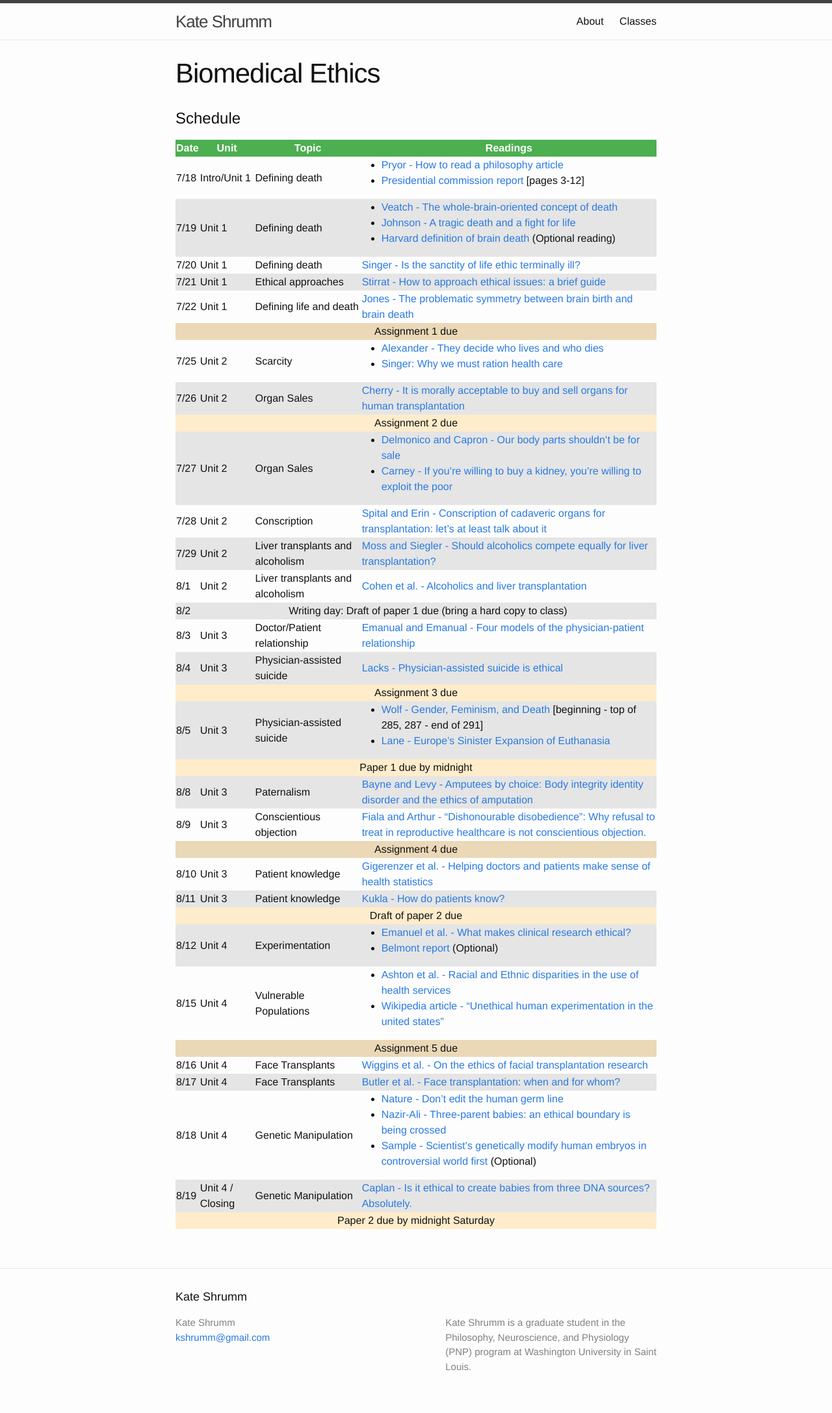
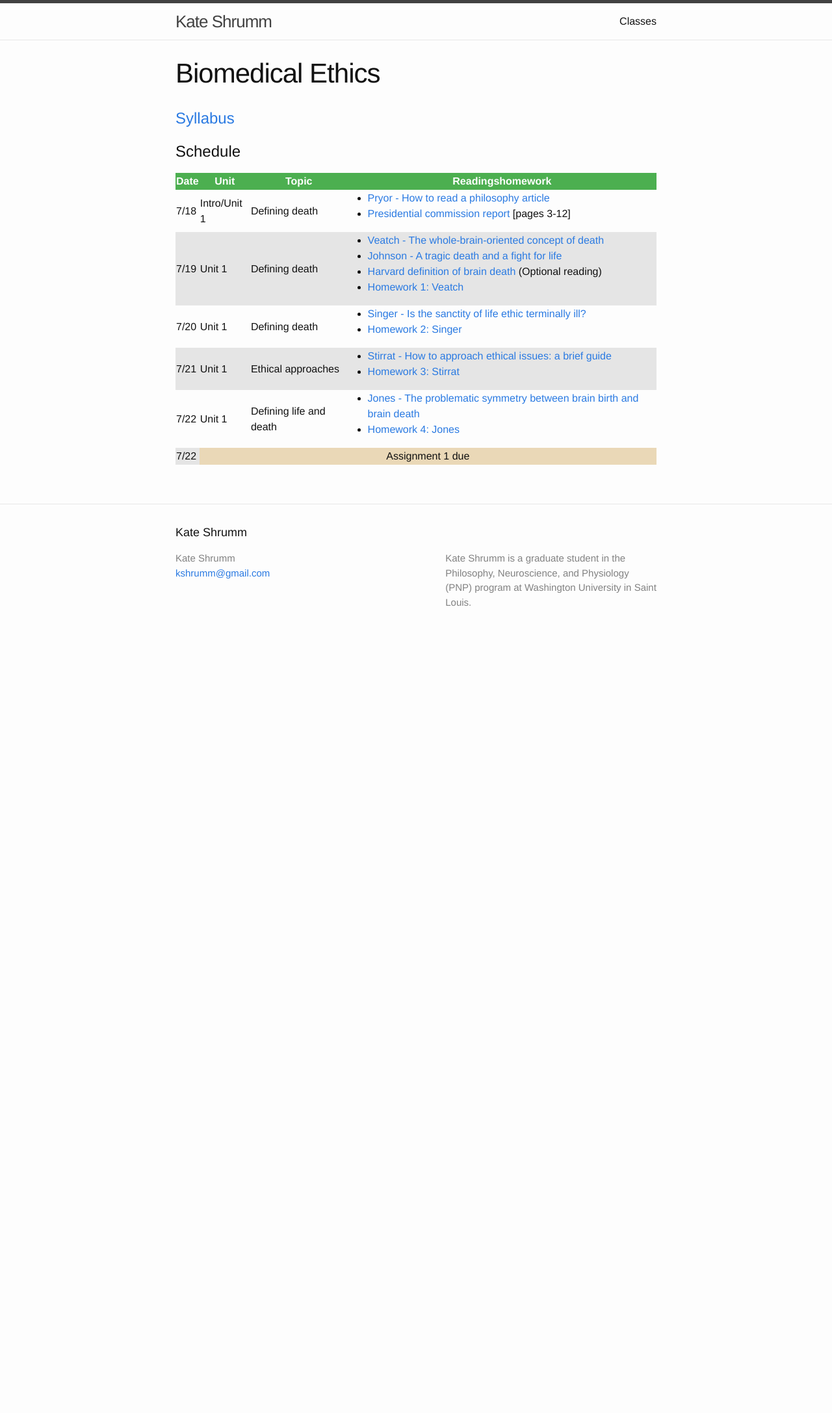
Before and after one commit to kcsschmidt/website, a Jekyll site: the page built from classes/biomed/index.html, in a window 1280 px wide. Shown: the whole page at 65% size. Built offline with Jekyll 4.4.1, drawn with Linux system fonts in a browser that asks for light colours; after the commit the page ends 998 px from its top, so only the background shows below that.

Commit message:
First Update

```diff
--- a/about.md
+++ /dev/null
@@ -1,16 +0,0 @@
----
-layout: page
-title: About
-permalink: /about/
-menu: main
----
-
-This is the base Jekyll theme. You can find out more info about customizing your Jekyll theme, as well as basic Jekyll usage documentation at [jekyllrb.com](http://jekyllrb.com/)
-
-You can find the source code for the Jekyll new theme at:
-{% include icon-github.html username="jglovier" %} /
-[jekyll-new](https://github.com/jglovier/jekyll-new)
-
-You can find the source code for Jekyll at
-{% include icon-github.html username="jekyll" %} /
-[jekyll](https://github.com/jekyll/jekyll)
--- a/classes/biomed/index.html
+++ b/classes/biomed/index.html
@@ -1,9 +1,12 @@
 ---
 layout: page
 title: Biomedical Ethics
-permalink: /classes/biomed
+permalink: /classes/biomed/
 menu: classes
 ---
+
+<a href="BMEsyllabus.pdf"><h1>Syllabus</h1></a>
+
 
 <h1>Schedule</h1>
 <table class="schedule">
@@ -12,7 +15,7 @@ menu: classes
       <th>Date</th>
       <th>Unit</th>
       <th>Topic</th>
-      <th>Readings</th>
+      <th>Readingshomework</th>
     </tr>
   </thead>
   <tbody>
@@ -36,6 +39,7 @@ menu: classes
           <li><a href="/BME2016/Veatch-WholeBrain.pdf">Veatch - The whole-brain-oriented concept of death</a></li>
           <li><a href="/BME2016/Johnson-TragicDeath.pdf">Johnson - A tragic death and a fight for life</a></li>
           <li><a href="/BME2016/HarvardDefinition.pdf">Harvard definition of brain death</a> (Optional reading)</li>
+          <li><a href="homework/Hmwk1(Veatch).pdf">Homework 1: Veatch</a></li>
         </ul>
       </td>
     </tr>
@@ -43,24 +47,46 @@ menu: classes
       <td>7/20</td>
       <td>Unit 1</td>
       <td>Defining death</td>
-      <td><a href="/BME2016/Singer-SanctityOfLife.pdf">Singer - Is the sanctity of life ethic terminally ill?</a></td>
+      <td>
+        <ul>
+          <li>
+            <a href="/BME2016/Singer-SanctityOfLife.pdf">Singer - Is the sanctity of life ethic terminally ill?</a>
+          </li>
+          <li><a href="homework/Hmwk2(Singer).pdf">Homework 2: Singer</a></li>
+        </ul>
+      </td>
     </tr>
     <tr>
       <td>7/21</td>
       <td>Unit 1</td>
       <td>Ethical approaches</td>
-      <td><a href="/BME2016/Stirrat-HowToApproach.pdf">Stirrat - How to approach ethical issues: a brief guide</a></td>
+      <td>
+        <ul>
+          <li>
+            <a href="/BME2016/Stirrat-HowToApproach.pdf">Stirrat - How to approach ethical issues: a brief guide</a>
+          </li>
+          <li><a href="homework/Hmwk3(Stirrat).pdf">Homework 3: Stirrat</a></li>
+        </ul>
+      </td>
     </tr>
     <tr>
       <td>7/22</td>
       <td>Unit 1</td>
       <td>Defining life and death</td>
-      <td><a href="/BME2016/Jones-ProblematicSymmetry.pdf">Jones - The problematic symmetry between brain birth and brain death</a></td>
+      <td>
+        <ul>
+          <li>
+            <a href="/BME2016/Jones-ProblematicSymmetry.pdf">Jones - The problematic symmetry between brain birth and brain death</a>
+          </li>
+          <li><a href="homework/Hmwk4(Jones).pdf">Homework 4: Jones</a></li>
+        </ul>
+      </td>
     </tr>
     <tr>
-      <td class="centered attn" colspan="4">Assignment 1 due</td>
+      <td>7/22</td>
+      <td class="centered attn" colspan="3">Assignment 1 due</td>
     </tr>
-    <tr>
+    <tr class="hidden">
       <td>7/25</td>
       <td>Unit 2</td>
       <td>Scarcity</td>
@@ -71,16 +97,16 @@ menu: classes
         </ul>
       </td>
     </tr>
-    <tr>
+    <tr class="hidden">
       <td>7/26</td>
       <td>Unit 2</td>
       <td>Organ Sales</td>
       <td><a href="/BME2016/Cherry-MorallyAcceptable.pdf">Cherry - It is morally acceptable to buy and sell organs for human transplantation</a></td>
     </tr>
-    <tr>
+    <tr class="hidden">
       <td class="centered attn" colspan="4">Assignment 2 due</td>
     </tr>
-    <tr>
+    <tr class="hidden">
       <td>7/27</td>
       <td>Unit 2</td>
       <td>Organ Sales</td>
@@ -91,44 +117,44 @@ menu: classes
         </ul>
       </td>
     </tr>
-    <tr>
+    <tr class="hidden">
       <td>7/28</td>
       <td>Unit 2</td>
       <td>Conscription</td>
       <td><a href="/BME2016/SpitalErin-ConscriptionCadavericOrgans.pdf">Spital and Erin - Conscription of cadaveric organs for transplantation: let’s at least talk about it</a></td>
     </tr>
-    <tr>
+    <tr class="hidden">
       <td>7/29</td>
       <td>Unit 2</td>
       <td>Liver transplants and alcoholism</td>
       <td><a href="/BME2016/MossSiegler-ShouldAlcoholics.pdf">Moss and Siegler - Should alcoholics compete equally for liver transplantation?</a></td>
     </tr>
-    <tr>
+    <tr class="hidden">
       <td>8/1</td>
       <td>Unit 2</td>
       <td>Liver transplants and alcoholism</td>
       <td><a href="/BME2016/Cohen-AlcoholicsLiverTransplantation.pdf">Cohen et al. -  Alcoholics and liver transplantation</a></td>
     </tr>
-    <tr>
+    <tr class="hidden">
       <td>8/2</td>
       <td colspan="3" class="centered">Writing day: Draft of paper 1 due (bring a hard copy to class)</td>
     </tr>
-    <tr>
+    <tr class="hidden">
       <td>8/3</td>
       <td>Unit 3</td>
       <td>Doctor/Patient relationship</td>
       <td><a href="/BME2016/EmanuelEmanuel-FourModels.pdf">Emanual and Emanual - Four models of the physician-patient relationship</a></td>
     </tr>
-    <tr>
+    <tr class="hidden">
       <td>8/4</td>
       <td>Unit 3</td>
       <td>Physician-assisted suicide</td>
       <td><a href="/BME2016/Lachs-PASisEthical.pdf">Lacks - Physician-assisted suicide is ethical</a></td>
     </tr>
-    <tr>
+    <tr class="hidden">
       <td class="centered attn" colspan="4">Assignment 3 due</td>
     </tr>
-    <tr>
+    <tr class="hidden">
       <td>8/5</td>
       <td>Unit 3</td>
       <td>Physician-assisted suicide</td>
@@ -139,40 +165,40 @@ menu: classes
         </ul>
       </td>
     </tr>
-    <tr>
+    <tr class="hidden">
       <td class="centered attn" colspan="4">Paper 1 due by midnight</td>
     </tr>
-    <tr>
+    <tr class="hidden">
       <td>8/8</td>
       <td>Unit 3</td>
       <td>Paternalism</td>
       <td><a href="/BME2016/Bayne-AmputeesByChoice.pdf">Bayne and Levy - Amputees by choice: Body  integrity identity disorder and the ethics of amputation</a></td>
     </tr>
-    <tr>
+    <tr class="hidden">
       <td>8/9</td>
       <td>Unit 3</td>
       <td>Conscientious objection</td>
       <td><a href="/BME2016/Fiala-DishonourableDisobedience.pdf">Fiala and Arthur - “Dishonourable disobedience”: Why refusal to treat in reproductive healthcare is not conscientious objection. </a></td>
     </tr>
-    <tr>
+    <tr class="hidden">
       <td class="centered attn" colspan="4">Assignment 4 due</td>
     </tr>
-    <tr>
+    <tr class="hidden">
       <td>8/10</td>
       <td>Unit 3</td>
       <td>Patient knowledge</td>
       <td><a href="/BME2016/Gigerenzer-HealthStats.pdf">Gigerenzer et al. - Helping doctors and patients make sense of health statistics</a></td>
     </tr>
-    <tr>
+    <tr class="hidden">
       <td>8/11</td>
       <td>Unit 3</td>
       <td>Patient knowledge</td>
       <td><a href="/BME2016/Kukla-HowDoPatientsKnow.pdf">Kukla - How do patients know?</a></td>
     </tr>
-    <tr>
+    <tr class="hidden">
       <td class="centered attn" colspan="4">Draft of paper 2 due</td>
     </tr>
-    <tr>
+    <tr class="hidden">
       <td>8/12</td>
       <td>Unit 4</td>
       <td>Experimentation</td>
@@ -183,7 +209,7 @@ menu: classes
         </ul>
       </td>
     </tr>
-    <tr>
+    <tr class="hidden">
       <td>8/15</td>
       <td>Unit 4</td>
       <td>Vulnerable Populations</td>
@@ -194,22 +220,22 @@ menu: classes
         </ul>
       </td>
     </tr>
-    <tr>
+    <tr class="hidden">
       <td class="centered attn" colspan="4">Assignment 5 due</td>
     </tr>
-    <tr>
+    <tr class="hidden">
       <td>8/16</td>
       <td>Unit 4</td>
       <td>Face Transplants</td>
       <td><a href="/BME2016/Wiggins-Ethics of FaceTransplants.pdf">Wiggins et al. - On the ethics of facial transplantation research</a></td>
     </tr>
-    <tr>
+    <tr class="hidden">
       <td>8/17</td>
       <td>Unit 4</td>
       <td>Face Transplants</td>
       <td><a href="/BME2016/Butler-FaceTransplants-WhenForWhom.pdf">Butler et al. - Face transplantation: when and for whom?</a></td>
     </tr>
-    <tr>
+    <tr class="hidden">
       <td>8/18</td>
       <td>Unit 4</td>
       <td>Genetic Manipulation</td>
@@ -221,13 +247,13 @@ menu: classes
         </ul>
       </td>
     </tr>
-    <tr>
+    <tr class="hidden">
       <td>8/19</td>
       <td>Unit 4 / Closing</td>
       <td>Genetic Manipulation</td>
       <td><a href="/BME2016/">Caplan - Is it ethical to create babies from three DNA sources? Absolutely.</a></td>
     </tr>
-    <tr>
+    <tr class="hidden">
       <td class="centered attn" colspan="4">Paper 2 due by midnight Saturday</td>
     </tr>
   </tbody>
--- a/css/main.scss
+++ b/css/main.scss
@@ -77,3 +77,7 @@ $on-laptop:        800px;
 td.attn {
     background-color: rgba(orange, 0.2);
 }
+
+.hidden {
+    display: none;
+}
```
Also changed, not shown: _posts/2016-07-09-welcome-to-jekyll.markdown (deleted, +0 -25 lines), classes/classes.md (+0 -1 lines), 5 other files.
